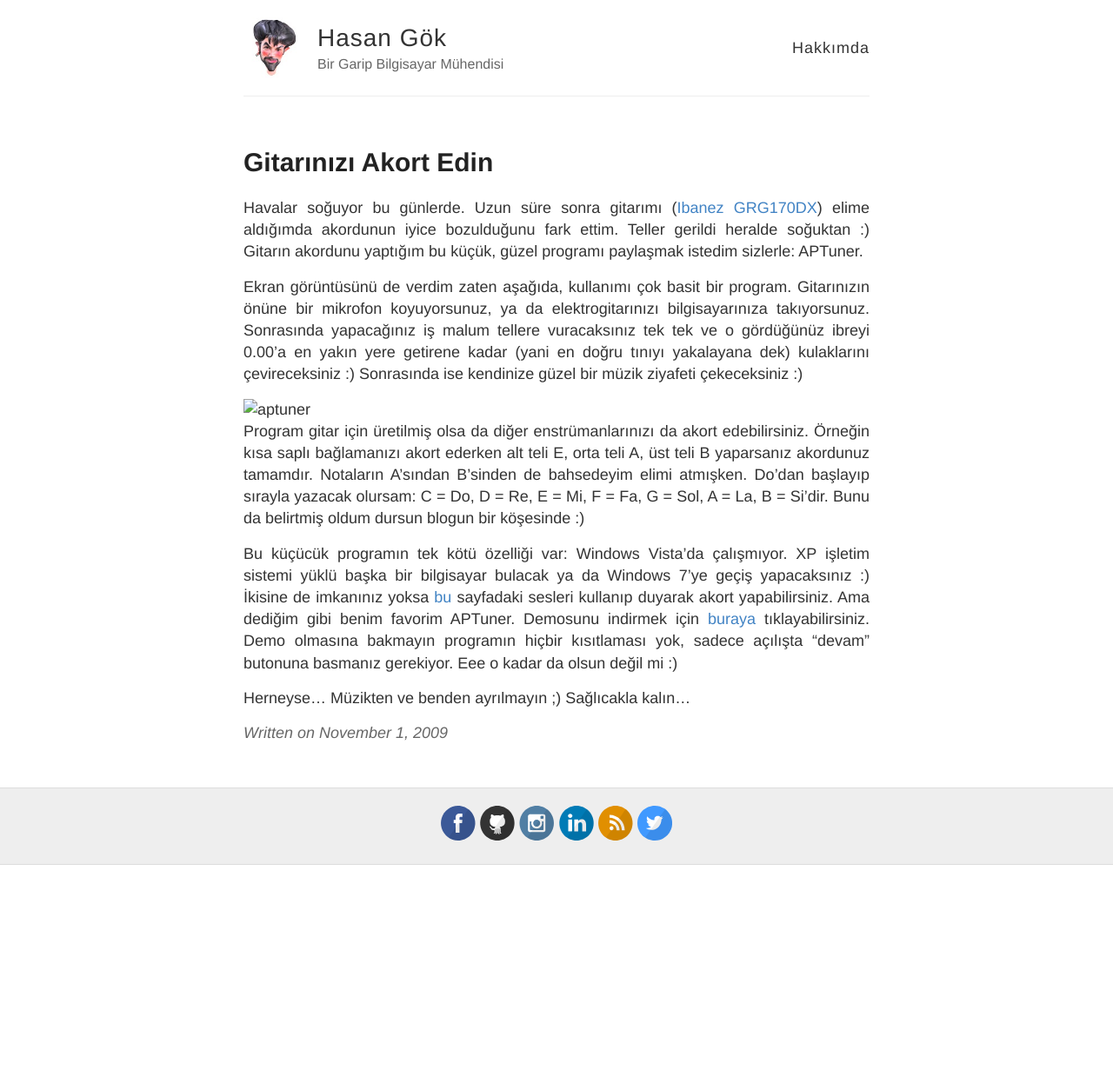
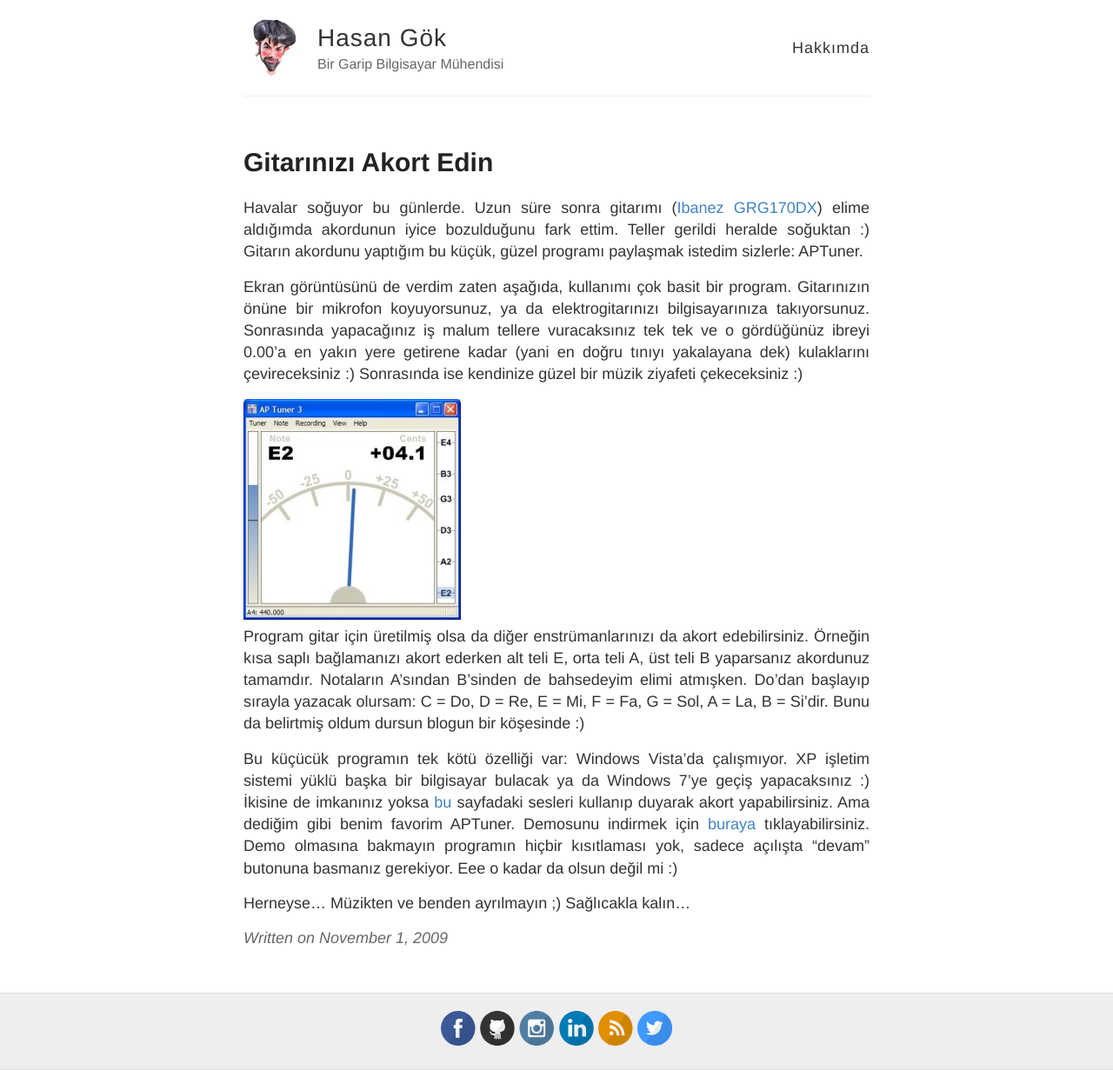
Before and after one commit to hasangok/hasangok.github.io, a Jekyll site: the page built from _posts/2009-11-01-gitarinizi-akort-edin.md, in a window 1280 px wide. Shown: the whole page at 87% size. Built offline with Jekyll 4.4.1, drawn with Linux system fonts in a browser that asks for light colours; comment, search, counter and statistics services are not loaded; before the commit the page ends 995 px from its top, so only the background shows below that.

Commit message:
Update 2009-11-01-gitarinizi-akort-edin.md

```diff
--- a/_posts/2009-11-01-gitarinizi-akort-edin.md
+++ b/_posts/2009-11-01-gitarinizi-akort-edin.md
@@ -10,7 +10,7 @@ Havalar soğuyor bu günlerde. Uzun süre sonra gitarımı ([Ibanez GRG170DX](ht
 
 Ekran görüntüsünü de verdim zaten aşağıda, kullanımı çok basit bir program. Gitarınızın önüne bir mikrofon koyuyorsunuz, ya da elektrogitarınızı bilgisayarınıza takıyorsunuz. Sonrasında yapacağınız iş malum tellere vuracaksınız tek tek ve o gördüğünüz ibreyi 0.00'a en yakın yere getirene kadar (yani en doğru tınıyı yakalayana dek) kulaklarını çevireceksiniz :) Sonrasında ise kendinize güzel bir müzik ziyafeti çekeceksiniz :)
 
-![aptuner](http://www.hasangok.com.tr/wp-content/uploads/2009/11/aptuner.jpg)
+![aptuner](https://raw.githubusercontent.com/hasangok/hasangok.github.io/master/uploads/2009/11/aptuner.jpg)
 Program gitar için üretilmiş olsa da diğer enstrümanlarınızı da akort edebilirsiniz. Örneğin kısa saplı bağlamanızı akort ederken alt teli E, orta teli A, üst teli B yaparsanız akordunuz tamamdır. Notaların A'sından B'sinden de bahsedeyim elimi atmışken. Do'dan başlayıp sırayla yazacak olursam: C = Do, D = Re, E = Mi, F = Fa, G = Sol, A = La, B = Si'dir. Bunu da belirtmiş oldum dursun blogun bir köşesinde :)
 
 Bu küçücük programın tek kötü özelliği var: Windows Vista'da çalışmıyor. XP işletim sistemi yüklü başka bir bilgisayar bulacak ya da Windows 7'ye geçiş yapacaksınız :) İkisine de imkanınız yoksa [bu](http://www.chordbook.com/guitartuner.php) sayfadaki sesleri kullanıp duyarak akort yapabilirsiniz. Ama dediğim gibi benim favorim APTuner. Demosunu indirmek için [buraya](http://www.aptuner.com/cgi-bin/aptuner/ftp/apmain/APTunerInstall308.exe) tıklayabilirsiniz. Demo olmasına bakmayın programın hiçbir kısıtlaması yok, sadece açılışta "devam" butonuna basmanız gerekiyor. Eee o kadar da olsun değil mi :)
```
